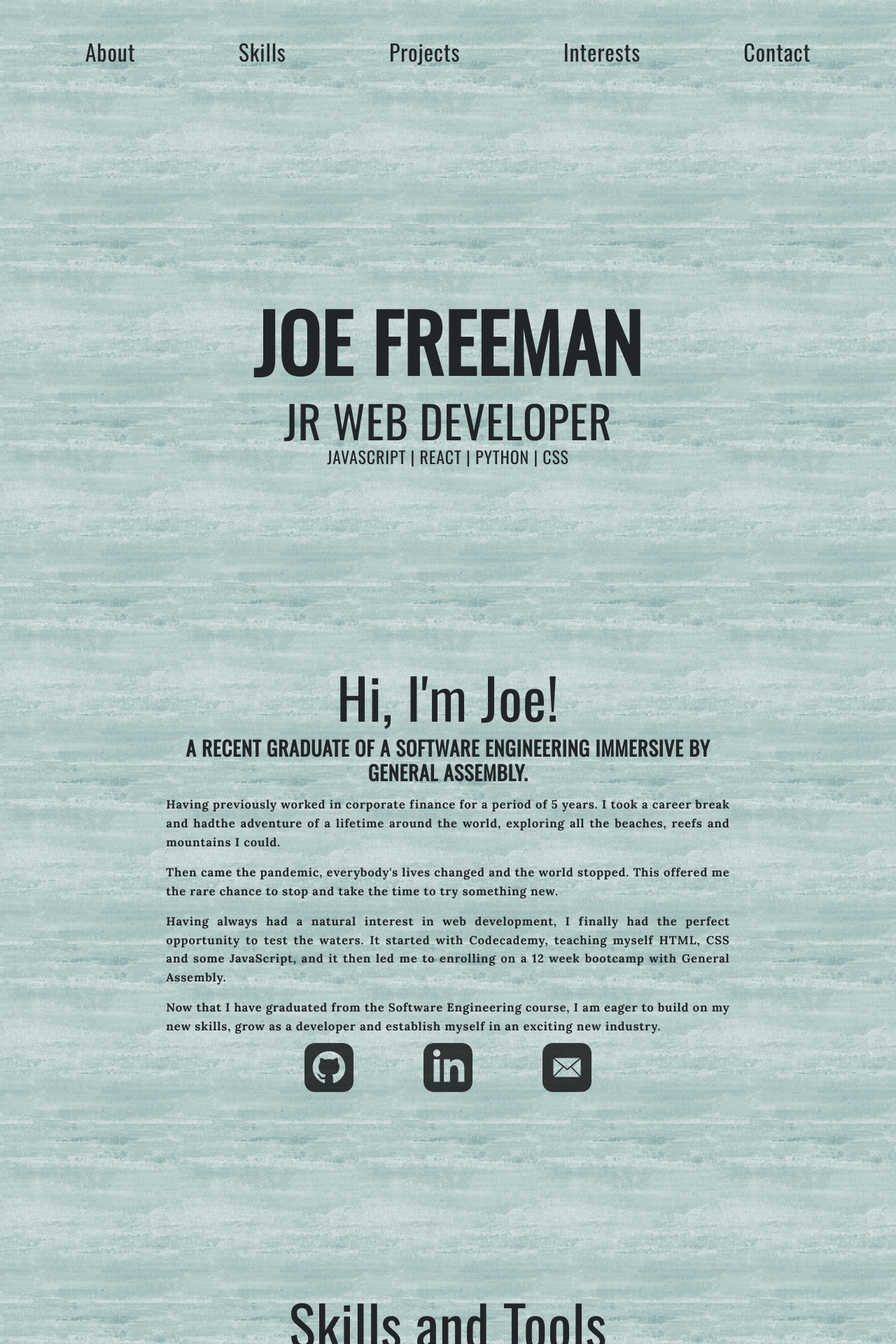
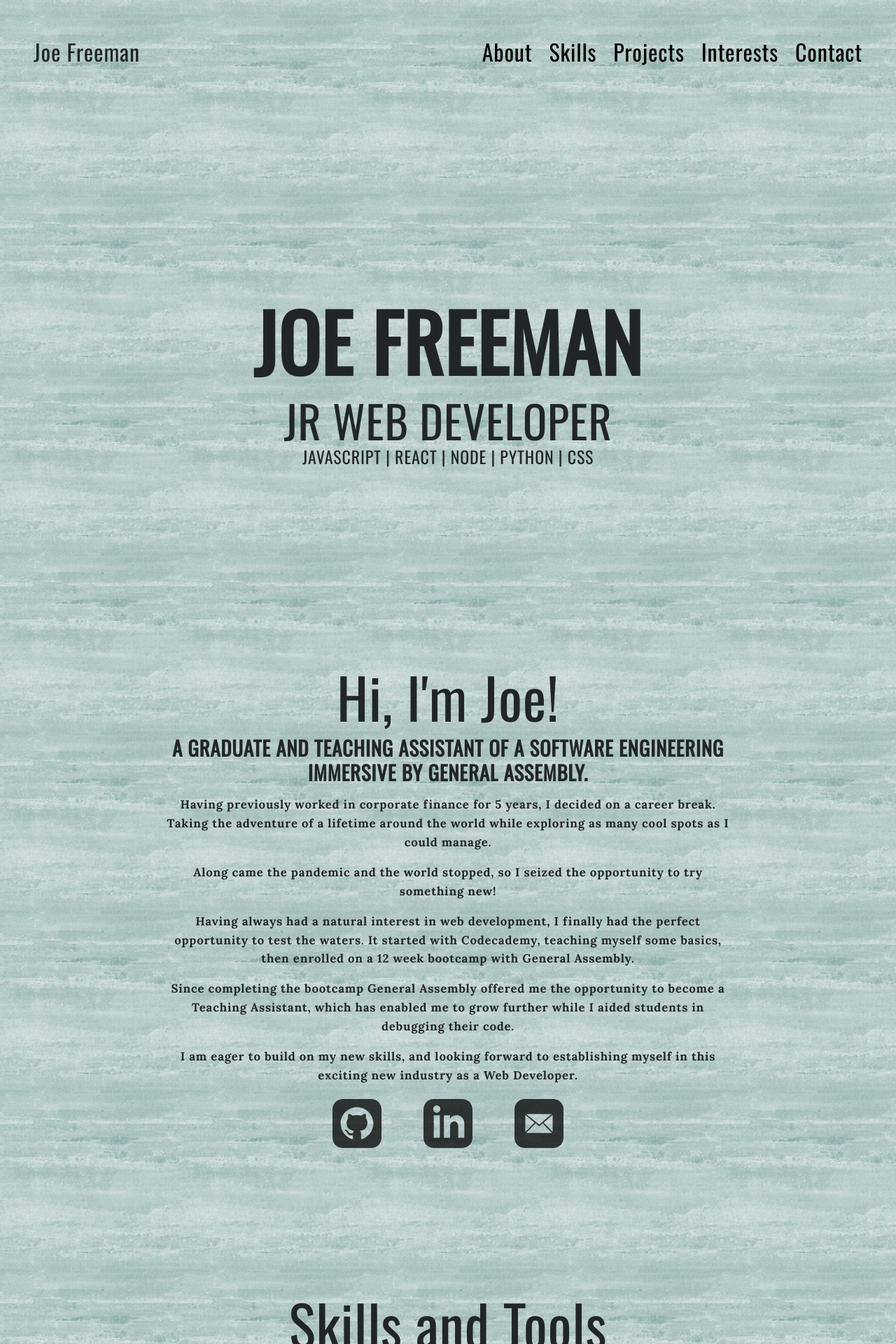
Before and after one commit to joefreeman8/portfolio, a React (Create React App) app: page / in a window 1280 px wide. Shown: the top 1920 px of the page at 70% size. Built offline with nearby package versions, Linux system fonts and the light colour scheme.

Commit message:
Nav improvements & About Me update

```diff
--- a/src/App.js
+++ b/src/App.js
@@ -14,8 +14,6 @@ function App() {
   return (
     <>
       <Nav />
-      {/* <div className="container-lg">
-        <div className="row"> */}
       <Hero />
       <About />
       <Skills />
@@ -23,8 +21,7 @@ function App() {
       <Interests />
       <Contact />
       <Footer />
-      {/* </div>
-      </div> */}
+
 
     </>
   )
--- a/src/components/About.js
+++ b/src/components/About.js
@@ -17,12 +17,13 @@ function About() {
           <h2 className="aboutme-title display-1">Hi, I&apos;m Joe!
             {/* <img className="col-4" src="https://i.imgur.com/3DGre8r.jpg?1" alt="joe and taz" /> */}
           </h2>
-          <h4 className="aboutme-subtitle fw-bold text-uppercase">A recent graduate of a Software Engineering Immersive by General Assembly.</h4>
+          <h4 className="aboutme-subtitle fw-bold text-uppercase">A graduate and teaching assistant of a Software Engineering Immersive by General Assembly.</h4>
           <div>
-            <p className="aboutme-paragraphs mt-3">Having previously worked in corporate finance for a period of 5 years. I took a career break and hadthe adventure of a lifetime around the world, exploring all the beaches, reefs and mountains I could.</p>
-            <p className="aboutme-paragraphs">Then came the pandemic, everybody&apos;s lives changed and the world stopped. This offered me the rare chance to stop and take the time to try something new.</p>
-            <p className="aboutme-paragraphs">Having always had a natural interest in web development, I finally had the perfect opportunity to test the waters. It started with Codecademy, teaching myself HTML, CSS and some JavaScript, and it then led me to enrolling on a 12 week bootcamp with General Assembly.</p>
-            <p className="aboutme-paragraphs">Now that I have graduated from the Software Engineering course, I am eager to build on my new skills, grow as a developer and establish myself in an exciting new industry.</p>
+            <p className="aboutme-paragraphs mt-3">Having previously worked in corporate finance for 5 years, I decided on a career break. Taking the adventure of a lifetime around the world while exploring as many cool spots as I could manage.</p>
+            <p className="aboutme-paragraphs">Along came the pandemic and the world stopped, so I seized the opportunity to try something new!</p>
+            <p className="aboutme-paragraphs">Having always had a natural interest in web development, I finally had the perfect opportunity to test the waters. It started with Codecademy, teaching myself some basics, then enrolled on a 12 week bootcamp with General Assembly.</p>
+            <p className="aboutme-paragraphs">Since completing the bootcamp General Assembly offered me the opportunity to become a Teaching Assistant, which has enabled me to grow further while I aided students in debugging their code.</p>
+            <p className="aboutme-paragraphs">I am eager to build on my new skills, and looking forward to establishing myself in this exciting new industry as a Web Developer.</p>
           </div>
           <div className="social-media">
             <div className="about-icon">
@@ -44,10 +45,6 @@ function About() {
         </div>
 
       </div>
-      {/* <div className="col-3" data-aos="zoom-in-left">
-        <img className="col-12 picture-joe" src="https://i.imgur.com/3DGre8r.jpg?1" alt="joe and taz" />
-        {/* <img className="col-12" src="https://i.imgur.com/JWVnfPS.jpg?1" alt="joe and taz" /> */}
-      {/* </div> */}
     </section>
   )
 }
--- a/src/components/Hero.js
+++ b/src/components/Hero.js
@@ -5,7 +5,7 @@ function Hero() {
     <div className="hero container d-flex flex-column justify-content-center align-items-center" id="hero">
       <h1 className="hero-title fw-bold text-uppercase">Joe Freeman</h1>
       <h3 className="hero-subtitle mt-n15 text-uppercase">Jr Web Developer</h3>
-      <h4 className="h4 hero-languages fw-light mt-n05 text-uppercase">JavaScript  |  React  |  Python  |  CSS</h4>
+      <h4 className="h4 hero-languages fw-light mt-n05 text-uppercase">JavaScript  |  React  |  Node  |  Python  |  CSS</h4>
 
     </div>
 
--- a/src/components/Interests.js
+++ b/src/components/Interests.js
@@ -18,8 +18,8 @@ function Interests() {
         <hr className="bg-dark border-5 border-top border-dark"></hr>
         <div>
           <p>When I&apos;m not at my computer searching the MDN archives, I enjoy following football gossip, listening to music and spending time with my dog, Taz.</p>
-          <p>I also love to travel, snowboard, scuba dive & hike. The three destinations next on my list are a snowboarding trip to Japan, some diving in the Galapagos and a return trip to Mexico for those prized tacos.</p>
-          <p>Below is a mini gallery of some of my favouite photos from my travels, a couple of pictures of Taz, the book I am currently reading and of course, my favourite beer!</p>
+          <p>With a love for travel, the three destinations I fancy most are a snowboarding trip to Japan, some diving in the Galapagos and a return trip to Mexico for those prized tacos.</p>
+          <p>Below is a mini gallery of some of my favourite photos, the book I am currently reading and of course, my favourite beer!</p>
         </div>
         <div className="mt-5 container container-fluid">
           <div className="row gy-2 gx-2">
--- a/src/components/Nav.js
+++ b/src/components/Nav.js
@@ -4,8 +4,12 @@ import React from 'react'
 function Nav() {
   return (
     <nav className="">
+      <div className="joeFreeman">
+        Joe Freeman
+      </div>
       <div className="nav navbar navbar-expand{-sm|-md|-lg|-xl|-xxl} text-decoration-none">
-        <a className="text-decoration-none nav-item"  href="#about">About</a>
+
+        <a className="text-decoration-none nav-item" href="#about">About</a>
         <a className="text-decoration-none nav-item" href="#skills">Skills</a>
         <a className="text-decoration-none nav-item" href="#projects">Projects</a>
         <a className="text-decoration-none nav-item" href="#interests">Interests</a>
--- a/src/styles/main.scss
+++ b/src/styles/main.scss
@@ -21,7 +21,7 @@ body {
   font-weight: 550;
 }
 
-h1, h2, h3, h4, h5, h6 {
+h1, h2, h3, h4, h5, h6, .joeFreeman {
   font-family: 'Oswald', sans-serif;
 }
 
@@ -40,21 +40,31 @@ a {
 
 //************************** NAVBAR **************************
 
+nav {
+  display: flex;
+  justify-content: space-between;
+
+}
+
+.joeFreeman {
+  padding: 1.5em;
+  font-size: 2rem;
+}
 .navbar {
   display: flex;
-  justify-content: space-around;
+  justify-content: space-between;
   padding: 1.5em;
   font-size: 2rem;
 }
 
 .nav-item {
-  opacity: 0.8;
+  margin-left: 1.5rem;
 }
 
 .nav-item:hover {
   opacity: 1;
   color: black;
-  transition: 0.4s;
+  transition: 0.2s;
   transform: scale(1.1);
   -webkit-transform: scale(1.1);
   -moz-transform: scale(1.1);
@@ -112,7 +122,7 @@ h1 {
   font-size: 1.05rem;
   line-height: 1.6;
   letter-spacing: 0.05rem;
-  text-align: justify;
+  text-align: center;
   font-weight: 550;
   @media only screen and (max-width: 999px) {
     font-size: 1rem;
@@ -130,8 +140,8 @@ h1 {
 }
 
 .about-icon {
-  margin: 0 50px;
-  margin-top: -90px;
+  margin: 0 30px;
+  margin-top: -80px;
   @media only screen and (max-width: 1149px) {
     margin-top: -70px;
   }
@@ -155,7 +165,7 @@ h1 {
 
 .about-icon svg:hover {
   border-radius: 20%;
-  transition: 0.4s linear ;
+  transition: 0.2s linear ;
   filter: grayscale(0%);
   -webkit-filter: grayscale(0%);
   -moz-filter: grayscale(0%);
```
Also changed, not shown: 1 other file (tests, documents, lock files or other folders).
